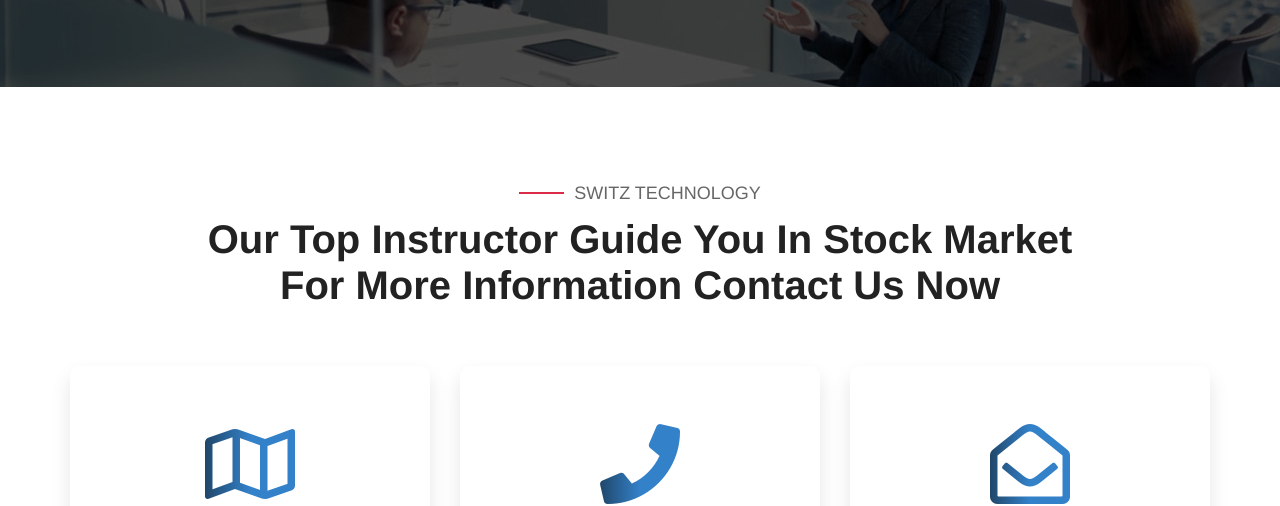
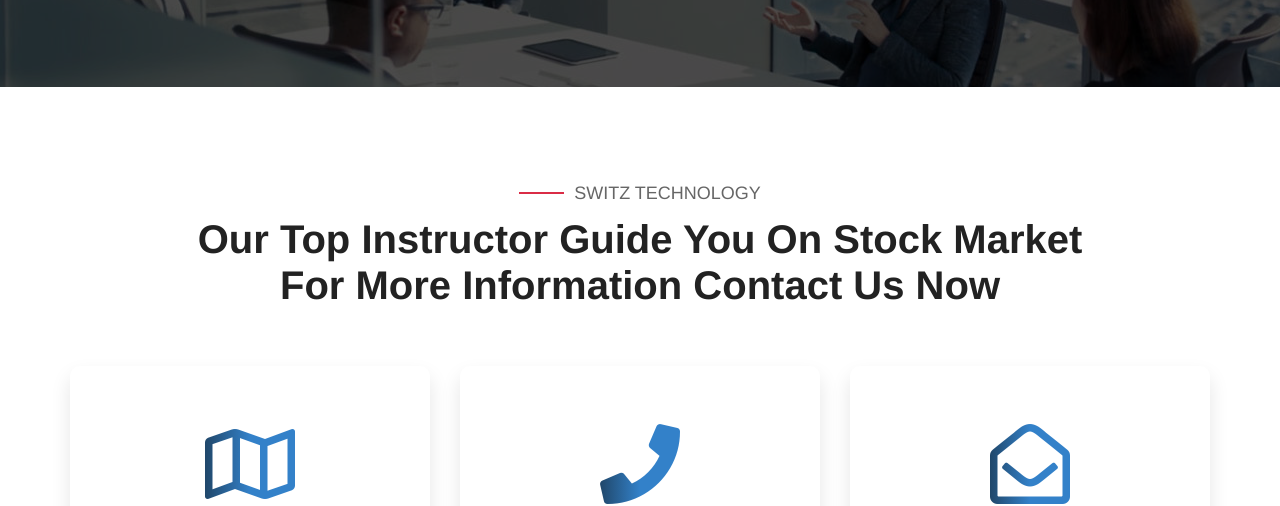
Before and after one commit to Rahul737754/newswitztech, a plain HTML site: page contact.html in a window 1280 px wide. Shown: the part 315-821 px from the top of the page. Drawn offline with nearby package versions, Linux system fonts and the light colour scheme.

Commit message:
Update contact.html

```diff
--- a/contact.html
+++ b/contact.html
@@ -157,7 +157,7 @@
         <div class="auto-container">
             <div class="sec-title right">
                 <h5>Switz Technology</h5>
-                <h2>Our Top Instructor Guide You In Stock Market <br />For More Information Contact Us Now</h2>
+                <h2>Our Top Instructor Guide You On Stock Market <br />For More Information Contact Us Now</h2>
             </div>
             <div class="row clearfix">
                 <div class="col-lg-4 col-md-6 col-sm-12 single-column">
```
